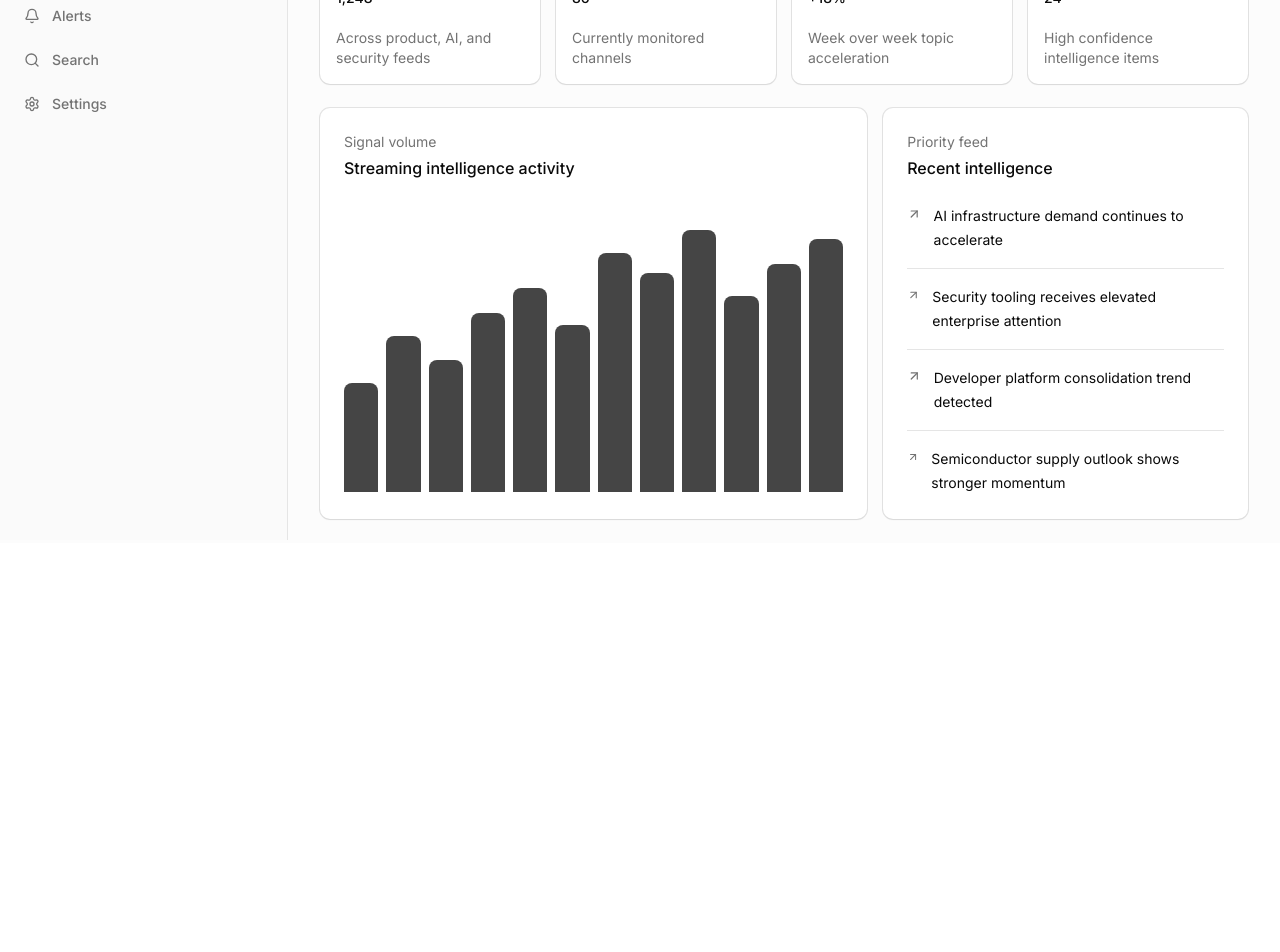
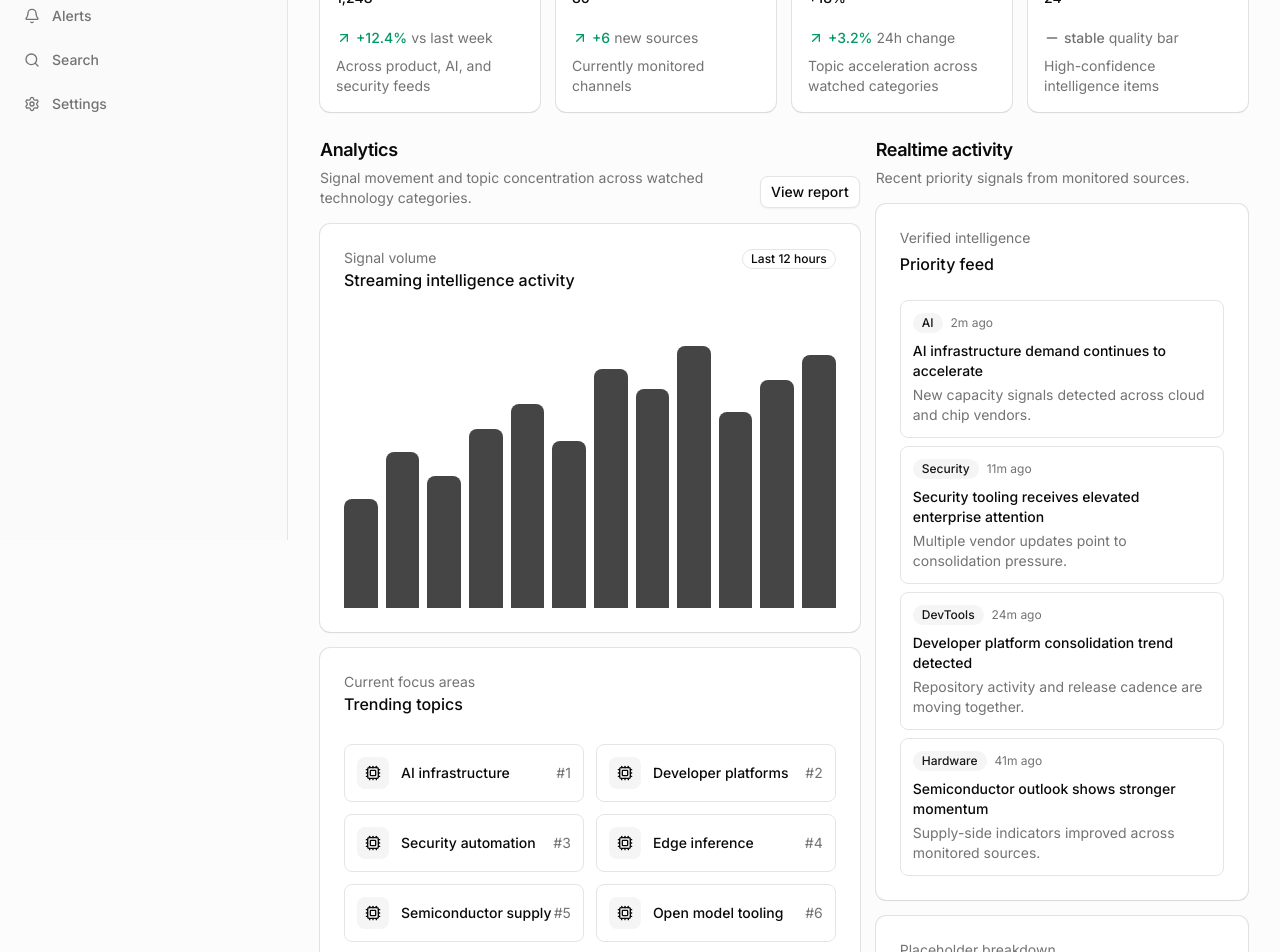
Before and after one commit to SemenKr/techpulse, a Next.js app: page / in a window 1280 px wide. Shown: the part 260-1212 px from the top of the page. Before the commit the page ends 803 px from the top, so only its background shows below. Built offline with nearby package versions, Linux system fonts and the light colour scheme.

Commit message:
add reusable dashboard widget system

```diff
--- a/src/app/page.tsx
+++ b/src/app/page.tsx
@@ -1,44 +1,85 @@
 import {
   Activity,
-  ArrowUpRight,
+  Cpu,
   Radio,
   ShieldCheck,
   TrendingUp,
 } from "lucide-react"
 
+import { ChartCard } from "@/components/dashboard/chart-card"
+import { FeedCard } from "@/components/dashboard/feed-card"
+import { MetricCard } from "@/components/dashboard/metric-card"
+import { SectionHeader } from "@/components/dashboard/section-header"
 import { DashboardShell } from "@/components/layout/dashboard-shell"
-import {
-  Card,
-  CardContent,
-  CardDescription,
-  CardHeader,
-  CardTitle,
-} from "@/components/ui/card"
+import { Badge } from "@/components/ui/badge"
+import { Button } from "@/components/ui/button"
 
-const analyticsCards = [
+const metrics = [
   {
     title: "Tracked Signals",
     value: "1,248",
-    detail: "Across product, AI, and security feeds",
+    description: "Across product, AI, and security feeds",
+    trend: { value: "+12.4%", direction: "up" as const, label: "vs last week" },
     icon: Activity,
   },
   {
     title: "Live Sources",
     value: "86",
-    detail: "Currently monitored channels",
+    description: "Currently monitored channels",
+    trend: { value: "+6", direction: "up" as const, label: "new sources" },
     icon: Radio,
   },
   {
     title: "Market Momentum",
     value: "+18%",
-    detail: "Week over week topic acceleration",
+    description: "Topic acceleration across watched categories",
+    trend: { value: "+3.2%", direction: "up" as const, label: "24h change" },
     icon: TrendingUp,
   },
   {
     title: "Verified Alerts",
     value: "24",
-    detail: "High confidence intelligence items",
+    description: "High-confidence intelligence items",
+    trend: { value: "stable", direction: "flat" as const, label: "quality bar" },
     icon: ShieldCheck,
+  },
+]
+
+const chartBars = [38, 54, 46, 62, 71, 58, 83, 76, 91, 68, 79, 88]
+
+const trendingTopics = [
+  "AI infrastructure",
+  "Developer platforms",
+  "Security automation",
+  "Edge inference",
+  "Semiconductor supply",
+  "Open model tooling",
+]
+
+const feedItems = [
+  {
+    title: "AI infrastructure demand continues to accelerate",
+    timestamp: "2m ago",
+    category: "AI",
+    description: "New capacity signals detected across cloud and chip vendors.",
+  },
+  {
+    title: "Security tooling receives elevated enterprise attention",
+    timestamp: "11m ago",
+    category: "Security",
+    description: "Multiple vendor updates point to consolidation pressure.",
+  },
+  {
+    title: "Developer platform consolidation trend detected",
+    timestamp: "24m ago",
+    category: "DevTools",
+    description: "Repository activity and release cadence are moving together.",
+  },
+  {
+    title: "Semiconductor outlook shows stronger momentum",
+    timestamp: "41m ago",
+    category: "Hardware",
+    description: "Supply-side indicators improved across monitored sources.",
   },
 ]
 
@@ -46,13 +87,12 @@ export default function Home() {
   return (
     <DashboardShell>
       <section className="space-y-6">
-        <div className="flex flex-col gap-2">
+        <div className="flex flex-col gap-3 sm:flex-row sm:items-end sm:justify-between">
+          <div>
             <p className="text-sm font-medium text-muted-foreground">
               Real-time overview
             </p>
-          <div className="flex flex-col gap-3 sm:flex-row sm:items-end sm:justify-between">
-            <div>
-              <h1 className="text-2xl font-semibold tracking-tight sm:text-3xl">
+            <h1 className="mt-2 text-2xl font-semibold tracking-tight sm:text-3xl">
               Tech intelligence dashboard
             </h1>
             <p className="mt-2 max-w-2xl text-sm text-muted-foreground">
@@ -65,83 +105,97 @@ export default function Home() {
             Live monitoring ready
           </div>
         </div>
+
+        <div className="grid gap-4 sm:grid-cols-2 xl:grid-cols-4">
+          {metrics.map((metric) => (
+            <MetricCard key={metric.title} {...metric} />
+          ))}
         </div>
 
-        <div className="grid gap-4 sm:grid-cols-2 xl:grid-cols-4">
-          {analyticsCards.map((card) => {
-            const Icon = card.icon
+        <div className="grid gap-4 xl:grid-cols-[minmax(0,1.45fr)_minmax(320px,1fr)]">
+          <div className="space-y-4">
+            <SectionHeader
+              title="Analytics"
+              subtitle="Signal movement and topic concentration across watched technology categories."
+              actions={
+                <Button variant="outline" size="sm">
+                  View report
+                </Button>
+              }
+            />
 
-            return (
-              <Card key={card.title} size="sm" className="rounded-lg">
-                <CardHeader>
-                  <div className="flex items-start justify-between gap-3">
-                    <div>
-                      <CardDescription>{card.title}</CardDescription>
-                      <CardTitle className="mt-2 text-2xl">
-                        {card.value}
-                      </CardTitle>
-                    </div>
-                    <div className="flex size-9 items-center justify-center rounded-md bg-muted text-foreground">
-                      <Icon className="size-4" aria-hidden="true" />
-                    </div>
-                  </div>
-                </CardHeader>
-                <CardContent>
-                  <p className="text-sm text-muted-foreground">{card.detail}</p>
-                </CardContent>
-              </Card>
-            )
-          })}
-        </div>
-
-        <div className="grid gap-4 xl:grid-cols-[minmax(0,1.5fr)_minmax(320px,1fr)]">
-          <Card className="rounded-lg">
-            <CardHeader>
-              <CardDescription>Signal volume</CardDescription>
-              <CardTitle>Streaming intelligence activity</CardTitle>
-            </CardHeader>
-            <CardContent>
+            <ChartCard
+              title="Streaming intelligence activity"
+              subtitle="Signal volume"
+              actions={<Badge variant="outline">Last 12 hours</Badge>}
+            >
               <div className="grid h-72 grid-cols-12 items-end gap-2">
-                {[38, 54, 46, 62, 71, 58, 83, 76, 91, 68, 79, 88].map(
-                  (height, index) => (
+                {chartBars.map((height, index) => (
                   <div
-                      key={index}
-                      className="rounded-t-md bg-primary/80"
+                    key={`${height}-${index}`}
+                    className="rounded-t-md bg-primary/80 transition-colors hover:bg-primary"
                     style={{ height: `${height}%` }}
                   />
-                  )
-                )}
+                ))}
               </div>
-            </CardContent>
-          </Card>
+            </ChartCard>
 
-          <Card className="rounded-lg">
-            <CardHeader>
-              <CardDescription>Priority feed</CardDescription>
-              <CardTitle>Recent intelligence</CardTitle>
-            </CardHeader>
-            <CardContent>
-              <div className="space-y-4">
-                {[
-                  "AI infrastructure demand continues to accelerate",
-                  "Security tooling receives elevated enterprise attention",
-                  "Developer platform consolidation trend detected",
-                  "Semiconductor supply outlook shows stronger momentum",
-                ].map((item) => (
+            <ChartCard title="Trending topics" subtitle="Current focus areas">
+              <div className="grid gap-3 sm:grid-cols-2">
+                {trendingTopics.map((topic, index) => (
                   <div
-                    key={item}
-                    className="flex items-start gap-3 border-b pb-4 last:border-b-0 last:pb-0"
+                    key={topic}
+                    className="flex items-center justify-between rounded-md border p-3"
                   >
-                    <ArrowUpRight
-                      className="mt-0.5 size-4 text-muted-foreground"
-                      aria-hidden="true"
-                    />
-                    <p className="text-sm leading-6">{item}</p>
+                    <div className="flex items-center gap-3">
+                      <div className="flex size-8 items-center justify-center rounded-md bg-muted">
+                        <Cpu className="size-4" aria-hidden="true" />
+                      </div>
+                      <span className="text-sm font-medium">{topic}</span>
+                    </div>
+                    <span className="text-sm text-muted-foreground">
+                      #{index + 1}
+                    </span>
                   </div>
                 ))}
               </div>
-            </CardContent>
-          </Card>
+            </ChartCard>
+          </div>
+
+          <div className="space-y-4">
+            <SectionHeader
+              title="Realtime activity"
+              subtitle="Recent priority signals from monitored sources."
+            />
+            <FeedCard
+              title="Priority feed"
+              subtitle="Verified intelligence"
+              items={feedItems}
+            />
+            <ChartCard title="Category mix" subtitle="Placeholder breakdown">
+              <div className="space-y-3">
+                {[
+                  ["AI", "42%"],
+                  ["Security", "24%"],
+                  ["DevTools", "19%"],
+                  ["Hardware", "15%"],
+                ].map(([label, value]) => (
+                  <div key={label} className="space-y-1.5">
+                    <div className="flex items-center justify-between text-sm">
+                      <span>{label}</span>
+                      <span className="text-muted-foreground">{value}</span>
+                    </div>
+                    <div className="h-2 rounded-full bg-muted">
+                      <div
+                        className="h-full rounded-full bg-primary"
+                        style={{ width: value }}
+                      />
+                    </div>
+                  </div>
+                ))}
+              </div>
+            </ChartCard>
+          </div>
         </div>
       </section>
     </DashboardShell>
--- /dev/null
+++ b/src/components/dashboard/chart-card.tsx
@@ -0,0 +1,38 @@
+import type { ReactNode } from "react"
+
+import {
+  Card,
+  CardContent,
+  CardDescription,
+  CardHeader,
+  CardTitle,
+} from "@/components/ui/card"
+
+type ChartCardProps = {
+  title: string
+  subtitle?: string
+  actions?: ReactNode
+  children: ReactNode
+}
+
+export function ChartCard({
+  title,
+  subtitle,
+  actions,
+  children,
+}: ChartCardProps) {
+  return (
+    <Card className="rounded-lg">
+      <CardHeader>
+        <div className="flex flex-col gap-3 sm:flex-row sm:items-start sm:justify-between">
+          <div>
+            {subtitle && <CardDescription>{subtitle}</CardDescription>}
+            <CardTitle>{title}</CardTitle>
+          </div>
+          {actions && <div className="shrink-0">{actions}</div>}
+        </div>
+      </CardHeader>
+      <CardContent>{children}</CardContent>
+    </Card>
+  )
+}
--- /dev/null
+++ b/src/components/dashboard/feed-card.tsx
@@ -0,0 +1,57 @@
+import { Badge } from "@/components/ui/badge"
+import {
+  Card,
+  CardContent,
+  CardDescription,
+  CardHeader,
+  CardTitle,
+} from "@/components/ui/card"
+
+type FeedItem = {
+  title: string
+  timestamp: string
+  category: string
+  description?: string
+}
+
+type FeedCardProps = {
+  title: string
+  subtitle?: string
+  items: FeedItem[]
+}
+
+export function FeedCard({ title, subtitle, items }: FeedCardProps) {
+  return (
+    <Card className="rounded-lg">
+      <CardHeader>
+        {subtitle && <CardDescription>{subtitle}</CardDescription>}
+        <CardTitle>{title}</CardTitle>
+      </CardHeader>
+      <CardContent>
+        <div className="space-y-2">
+          {items.map((item) => (
+            <article
+              key={`${item.timestamp}-${item.title}`}
+              className="rounded-md border p-3 transition-colors hover:bg-muted/60"
+            >
+              <div className="flex flex-wrap items-center gap-2">
+                <Badge variant="secondary">{item.category}</Badge>
+                <time className="text-xs text-muted-foreground">
+                  {item.timestamp}
+                </time>
+              </div>
+              <h3 className="mt-2 text-sm font-medium leading-5">
+                {item.title}
+              </h3>
+              {item.description && (
+                <p className="mt-1 text-sm leading-5 text-muted-foreground">
+                  {item.description}
+                </p>
+              )}
+            </article>
+          ))}
+        </div>
+      </CardContent>
+    </Card>
+  )
+}
--- /dev/null
+++ b/src/components/dashboard/metric-card.tsx
@@ -0,0 +1,84 @@
+import type { ComponentType } from "react"
+import { ArrowDownRight, ArrowUpRight, Minus } from "lucide-react"
+
+import {
+  Card,
+  CardContent,
+  CardDescription,
+  CardHeader,
+  CardTitle,
+} from "@/components/ui/card"
+import { cn } from "@/lib/utils"
+
+type MetricTrend = {
+  value: string
+  direction: "up" | "down" | "flat"
+  label?: string
+}
+
+type MetricCardProps = {
+  title: string
+  value: string
+  description?: string
+  trend: MetricTrend
+  icon?: ComponentType<{ className?: string; "aria-hidden"?: boolean }>
+}
+
+const trendStyles = {
+  up: "text-emerald-600",
+  down: "text-destructive",
+  flat: "text-muted-foreground",
+}
+
+const trendIcons = {
+  up: ArrowUpRight,
+  down: ArrowDownRight,
+  flat: Minus,
+}
+
+export function MetricCard({
+  title,
+  value,
+  description,
+  trend,
+  icon: Icon,
+}: MetricCardProps) {
+  const TrendIcon = trendIcons[trend.direction]
+
+  return (
+    <Card size="sm" className="rounded-lg">
+      <CardHeader>
+        <div className="flex items-start justify-between gap-3">
+          <div className="min-w-0">
+            <CardDescription>{title}</CardDescription>
+            <CardTitle className="mt-2 text-2xl">{value}</CardTitle>
+          </div>
+          {Icon && (
+            <div className="flex size-9 items-center justify-center rounded-md bg-muted text-foreground">
+              <Icon className="size-4" aria-hidden />
+            </div>
+          )}
+        </div>
+      </CardHeader>
+      <CardContent className="space-y-2">
+        <div
+          className={cn(
+            "flex items-center gap-1 text-sm font-medium",
+            trendStyles[trend.direction]
+          )}
+        >
+          <TrendIcon className="size-4" aria-hidden />
+          <span>{trend.value}</span>
+          {trend.label && (
+            <span className="font-normal text-muted-foreground">
+              {trend.label}
+            </span>
+          )}
+        </div>
+        {description && (
+          <p className="text-sm text-muted-foreground">{description}</p>
+        )}
+      </CardContent>
+    </Card>
+  )
+}
--- /dev/null
+++ b/src/components/dashboard/section-header.tsx
@@ -0,0 +1,23 @@
+import type { ReactNode } from "react"
+
+type SectionHeaderProps = {
+  title: string
+  subtitle?: string
+  actions?: ReactNode
+}
+
+export function SectionHeader({ title, subtitle, actions }: SectionHeaderProps) {
+  return (
+    <div className="flex flex-col gap-3 sm:flex-row sm:items-end sm:justify-between">
+      <div>
+        <h2 className="text-lg font-semibold tracking-tight">{title}</h2>
+        {subtitle && (
+          <p className="mt-1 max-w-2xl text-sm text-muted-foreground">
+            {subtitle}
+          </p>
+        )}
+      </div>
+      {actions && <div className="shrink-0">{actions}</div>}
+    </div>
+  )
+}
```
Lines whose indentation alone changed are shown as unchanged.
